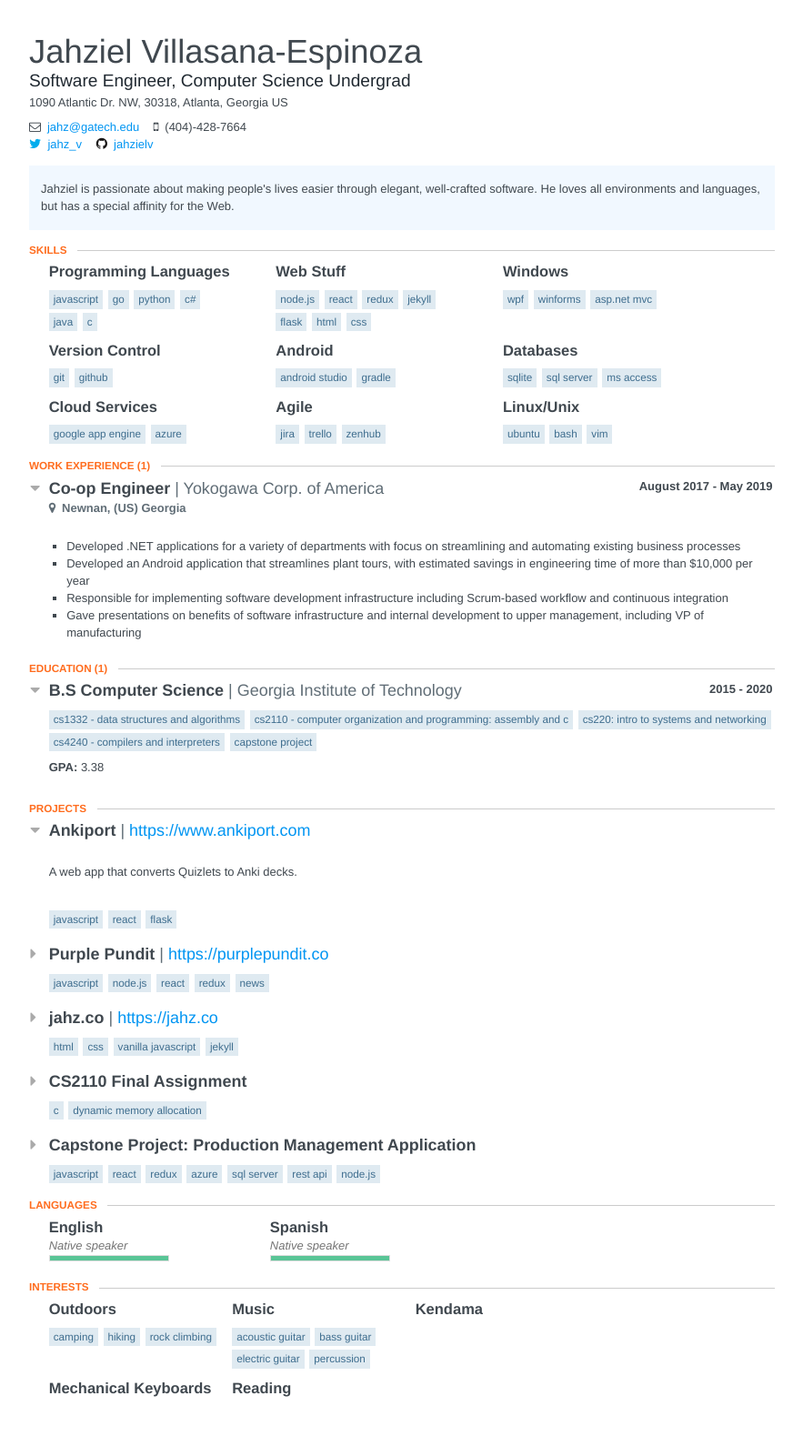
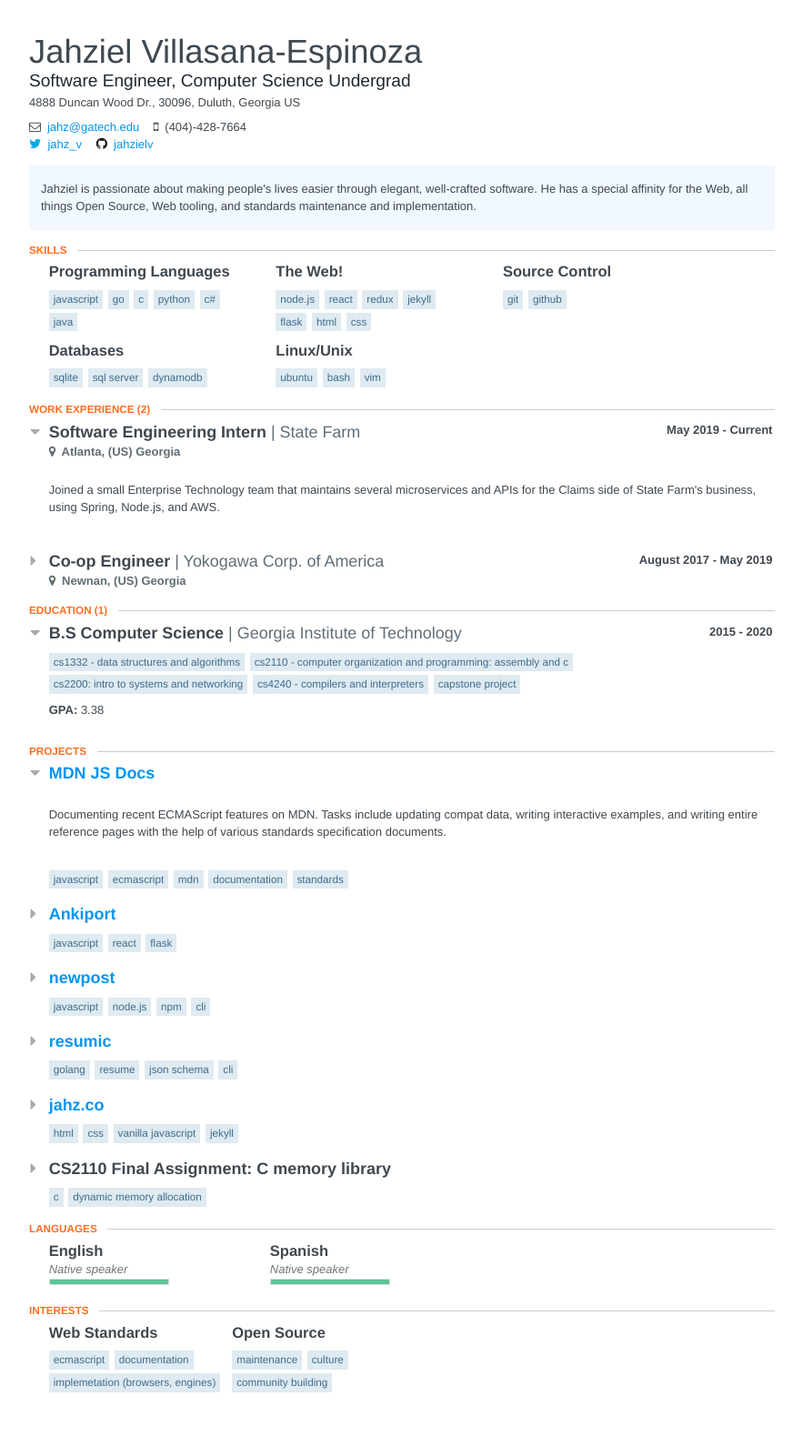
Before and after one commit to jahzielv/jahzielv.github.io, a Jekyll site: the page built from resume.html, in a window 1280 px wide. Shown: the whole page at 91% size, without its empty margins (198-1081 px from the left). Built offline with Jekyll 4.4.1, drawn with Linux system fonts in a browser that asks for light colours; nearby versions of some CDN libraries.

Commit message:
updated resume

```diff
--- a/resume.html
+++ b/resume.html
@@ -280,12 +280,12 @@ permalink: /resume
                 font-weight: 600;
             }
 
-            .company::before,
+            /* .company::before,
             .institution::before,
             .organization::before,
             .awarder::before {
-                content: "at "
-            }
+                content: ": "
+            } */
 
             .company,
             .institution,
@@ -699,13 +699,13 @@ permalink: /resume
 
                 </div>	<span class="location">
 								<span class="address">
-									1090 Atlantic Dr. NW,
+									4888 Duncan Wood Dr.,
 								</span>
 	<span class="postalCode">
-									30318,
+									30096,
 								</span>
 	<span class="city">
-									Atlanta,
+									Duluth,
 								</span>
 	<span class="region">
 									Georgia
@@ -726,7 +726,7 @@ permalink: /resume
                     <div class="item">
                         <div class="username">	<span class="fa fa-twitter twitter social"></span>
 	<span class="url">
-										<a href="httsp://twitter.com/jahz_v">jahz_v</a>
+										<a href="https://twitter.com/jahz_v">jahz_v</a>
 									</span>
 
                         </div>
@@ -745,8 +745,8 @@ permalink: /resume
                 <section>
                     <div>
                         <p>Jahziel is passionate about making people&#39;s lives easier through elegant,
-                            well-crafted software. He loves all environments and languages, but has
-                            a special affinity for the Web.</p>
+                            well-crafted software. He has a special affinity for the Web, all things
+                            Open Source, Web tooling, and standards maintenance and implementation.</p>
                     </div>
                 </section>
             </section>
@@ -764,15 +764,15 @@ permalink: /resume
                         <ul class="keywords">
                             <li>JavaScript</li>
                             <li>Go</li>
+                            <li>C</li>
                             <li>Python</li>
                             <li>C#</li>
                             <li>Java</li>
-                            <li>C</li>
                         </ul>
                     </div>
                     <div class="item">
                         	<h3 class="name">
-								Web Stuff
+								The Web!
 							</h3>
 
                         <ul class="keywords">
@@ -787,33 +787,12 @@ permalink: /resume
                     </div>
                     <div class="item">
                         	<h3 class="name">
-								Windows
-							</h3>
-
-                        <ul class="keywords">
-                            <li>WPF</li>
-                            <li>WinForms</li>
-                            <li>ASP.NET MVC</li>
-                        </ul>
-                    </div>
-                    <div class="item">
-                        	<h3 class="name">
-								Version Control
+								Source Control
 							</h3>
 
                         <ul class="keywords">
                             <li>Git</li>
                             <li>GitHub</li>
-                        </ul>
-                    </div>
-                    <div class="item">
-                        	<h3 class="name">
-								Android
-							</h3>
-
-                        <ul class="keywords">
-                            <li>Android Studio</li>
-                            <li>Gradle</li>
                         </ul>
                     </div>
                     <div class="item">
@@ -824,28 +803,7 @@ permalink: /resume
                         <ul class="keywords">
                             <li>SQLite</li>
                             <li>SQL Server</li>
-                            <li>MS Access</li>
-                        </ul>
-                    </div>
-                    <div class="item">
-                        	<h3 class="name">
-								Cloud Services
-							</h3>
-
-                        <ul class="keywords">
-                            <li>Google App Engine</li>
-                            <li>Azure</li>
-                        </ul>
-                    </div>
-                    <div class="item">
-                        	<h3 class="name">
-								Agile
-							</h3>
-
-                        <ul class="keywords">
-                            <li>JIRA</li>
-                            <li>Trello</li>
-                            <li>Zenhub</li>
+                            <li>DynamoDB</li>
                         </ul>
                     </div>
                     <div class="item">
@@ -863,12 +821,46 @@ permalink: /resume
             </section>
             <section class="section">
                 <header>
-                    	<h2 class='section-title'>Work Experience <span class="item-count">(1)</span></h2>
+                    	<h2 class='section-title'>Work Experience <span class="item-count">(2)</span></h2>
 
                 </header>
                 <section id="work">
                     <header>	<span class="space-left">
 											<span class="fa fa-caret-down"></span>
+</span>
+                        <div class="position">Software Engineering Intern</div>
+                        <div class="company">State Farm</div>
+                        <div class="date">	<span class="startDate">
+											May 2019
+										</span>
+	<span class="endDate">
+											- Current
+										</span>
+
+                        </div>
+                    </header> <span class="location">
+                                    <span class="fa fa-map-marker"></span>
+
+                    <span
+                    class="city">Atlanta,</span> <span class="countryCode">
+                                        (US)
+                                    </span>
+ <span class="region">
+                                      Georgia
+                                    </span>
+</span>
+                        <div class="item display"
+                        style="opacity:1">
+                            <div class="summary">
+                                <p>
+                                    <p>Joined a small Enterprise Technology team that maintains several microservices
+                                        and APIs for the Claims side of State Farm&#39;s business, using Spring,
+                                        Node.js, and AWS.</p>
+                                </p>
+                            </div>
+                        </div>
+                        <header>	<span class="space-left">
+											<span class="fa fa-caret-right"></span>
 </span>
                             <div class="position">Co-op Engineer</div>
                             <div class="company">Yokogawa Corp. of America</div>
@@ -891,22 +883,18 @@ permalink: /resume
                                       Georgia
                                     </span>
 </span>
-                        <div class="item display"
-                        style="opacity:1">
+                            <div class="item display none"
+                            style="opacity:0">
                                 <div class="summary">
                                     <p>
                                         <p></p>
                                     </p>
                                 </div>
                                 <ul class="highlights">
-                                <li>Developed .NET applications for a variety of departments with focus on
-                                    streamlining and automating existing business processes</li>
-                                <li>Developed an Android application that streamlines plant tours, with estimated
+                                    <li>Developed .NET apps for a variety of departments with focus on streamlining
+                                        and automating existing business processes</li>
+                                    <li>Developed an Android app that streamlines plant tours, with estimated
                                         savings in engineering time of more than $10,000 per year</li>
-                                <li>Responsible for implementing software development infrastructure including
-                                    Scrum-based workflow and continuous integration</li>
-                                <li>Gave presentations on benefits of software infrastructure and internal
-                                    development to upper management, including VP of manufacturing</li>
                                 </ul>
                             </div>
                 </section>
@@ -937,7 +925,7 @@ permalink: /resume
                     <ul class="courses">
                         <li>CS1332 - Data Structures and Algorithms</li>
                         <li>CS2110 - Computer Organization and Programming: Assembly and C</li>
-                        <li>CS220: Intro to Systems and Networking</li>
+                        <li>CS2200: Intro to Systems and Networking</li>
                         <li>CS4240 - Compilers and Interpreters</li>
                         <li>Capstone Project</li>
                     </ul>
@@ -958,17 +946,39 @@ permalink: /resume
                           <span class="fa fa-caret-down"></span>
 </span>
                         <div
-                        class="header-left"> <span class="name">
-                                Ankiport
+                        class="header-left">	<span class="name">
+															<a href="https://developer.mozilla.org/en-US/profiles/jahzielv">MDN JS Docs</a>
 														</span>
- <span class="company">
-															<span class="website">
-			                                <a href="">https://www.ankiport.com</a>
-			                            </span>
-</span>
+
         </div>
         </header>
         <div class="item display" style="opacity:1">
+            <div class="summary">
+                <p>
+                    <p>Documenting recent ECMAScript features on MDN. Tasks include updating
+                        compat data, writing interactive examples, and writing entire reference
+                        pages with the help of various standards specification documents.</p>
+                </p>
+            </div>
+        </div>
+        <ul class="keywords">
+            <li>JavaScript</li>
+            <li>ECMAScript</li>
+            <li>MDN</li>
+            <li>documentation</li>
+            <li>standards</li>
+        </ul>
+        <header class="clear"> <span class="space-left">
+                          <span class="fa fa-caret-right"></span>
+</span>
+            <div
+            class="header-left">	<span class="name">
+															<a href="https://www.ankiport.com">Ankiport</a>
+														</span>
+
+                </div>
+        </header>
+        <div class="item display none" style="opacity:0">
             <div class="summary">
                 <p>
                     <p>A web app that converts Quizlets to Anki decks.</p>
@@ -984,42 +994,58 @@ permalink: /resume
                           <span class="fa fa-caret-right"></span>
 </span>
             <div
-            class="header-left"> <span class="name">
-                                Purple Pundit
+            class="header-left">	<span class="name">
+															<a href="https://www.npmjs.com/package/newpost">newpost</a>
 														</span>
- <span class="company">
-															<span class="website">
-			                                <a href="">https://purplepundit.co</a>
-			                            </span>
-</span>
+
                 </div>
         </header>
         <div class="item display none" style="opacity:0">
             <div class="summary">
                 <p>
-                    <p>A news app that shows you content from both sides of the political spectrum.</p>
+                    <p>A little CLI that lets you create new GH Pages/Jekyl blog post files with
+                        ease.</p>
                 </p>
             </div>
         </div>
         <ul class="keywords">
             <li>JavaScript</li>
             <li>Node.js</li>
-            <li>React</li>
-            <li>Redux</li>
-            <li>News</li>
+            <li>npm</li>
+            <li>CLI</li>
         </ul>
         <header class="clear"> <span class="space-left">
                           <span class="fa fa-caret-right"></span>
 </span>
             <div
-            class="header-left"> <span class="name">
-                                jahz.co
+            class="header-left">	<span class="name">
+															<a href="https://github.com/resumic/schema">resumic</a>
 														</span>
- <span class="company">
-															<span class="website">
-			                                <a href="">https://jahz.co</a>
+
+                </div>
+        </header>
+        <div class="item display none" style="opacity:0">
+            <div class="summary">
+                <p>
+                    <p>A standardized JSON schema for your resume, with a CLI to generate beautiful
+                        resumes from your data.</p>
+                </p>
+            </div>
+        </div>
+        <ul class="keywords">
+            <li>Golang</li>
+            <li>resume</li>
+            <li>JSON Schema</li>
+            <li>CLI</li>
+        </ul>
+        <header class="clear"> <span class="space-left">
+                          <span class="fa fa-caret-right"></span>
 </span>
+            <div
+            class="header-left">	<span class="name">
+															<a href="https://jahz.co">jahz.co</a>
 														</span>
+
                 </div>
         </header>
         <div class="item display none" style="opacity:0">
@@ -1039,8 +1065,8 @@ permalink: /resume
                           <span class="fa fa-caret-right"></span>
 </span>
             <div
-            class="header-left"> <span class="name">
-                                CS2110 Final Assignment
+            class="header-left">	<span class="name">
+																CS2110 Final Assignment: C memory library
 															</span>
 
                 </div>
@@ -1056,33 +1082,6 @@ permalink: /resume
         <ul class="keywords">
             <li>C</li>
             <li>dynamic memory allocation</li>
-        </ul>
-        <header class="clear"> <span class="space-left">
-                          <span class="fa fa-caret-right"></span>
-</span>
-            <div
-            class="header-left"> <span class="name">
-                                Capstone Project: Production Management Application
-                            </span>
-
-                </div>
-        </header>
-        <div class="item display none" style="opacity:0">
-            <div class="summary">
-                <p>
-                    <p>A web app built to track and analyze production statistics for Yokogawa
-                        Corporation of America.</p>
-                </p>
-            </div>
-        </div>
-        <ul class="keywords">
-            <li>JavaScript</li>
-            <li>React</li>
-            <li>Redux</li>
-            <li>Azure</li>
-            <li>SQL Server</li>
-            <li>REST API</li>
-            <li>Node.js</li>
         </ul>
         </section>
         </section>
@@ -1126,44 +1125,25 @@ permalink: /resume
             <section id="interests">
                 <div class="item">
                     	<h3 class="name">
-										Outdoors
+										Web Standards
 									</h3>
 
                     <ul class="keywords">
-                        <li>Camping</li>
-                        <li>Hiking</li>
-                        <li>Rock Climbing</li>
+                        <li>ECMAScript</li>
+                        <li>documentation</li>
+                        <li>implemetation (browsers, engines)</li>
                     </ul>
                 </div>
                 <div class="item">
                     	<h3 class="name">
-										Music
+										Open Source
 									</h3>
 
                     <ul class="keywords">
-                        <li>Acoustic Guitar</li>
-                        <li>Bass Guitar</li>
-                        <li>Electric Guitar</li>
-                        <li>Percussion</li>
+                        <li>maintenance</li>
+                        <li>culture</li>
+                        <li>community building</li>
                     </ul>
-                </div>
-                <div class="item">
-                    	<h3 class="name">
-										Kendama
-									</h3>
-
-                </div>
-                <div class="item">
-                    	<h3 class="name">
-										Mechanical Keyboards
-									</h3>
-
-                </div>
-                <div class="item">
-                    	<h3 class="name">
-										Reading
-									</h3>
-
                 </div>
             </section>
         </section>
```
Lines whose indentation alone changed are shown as unchanged.
